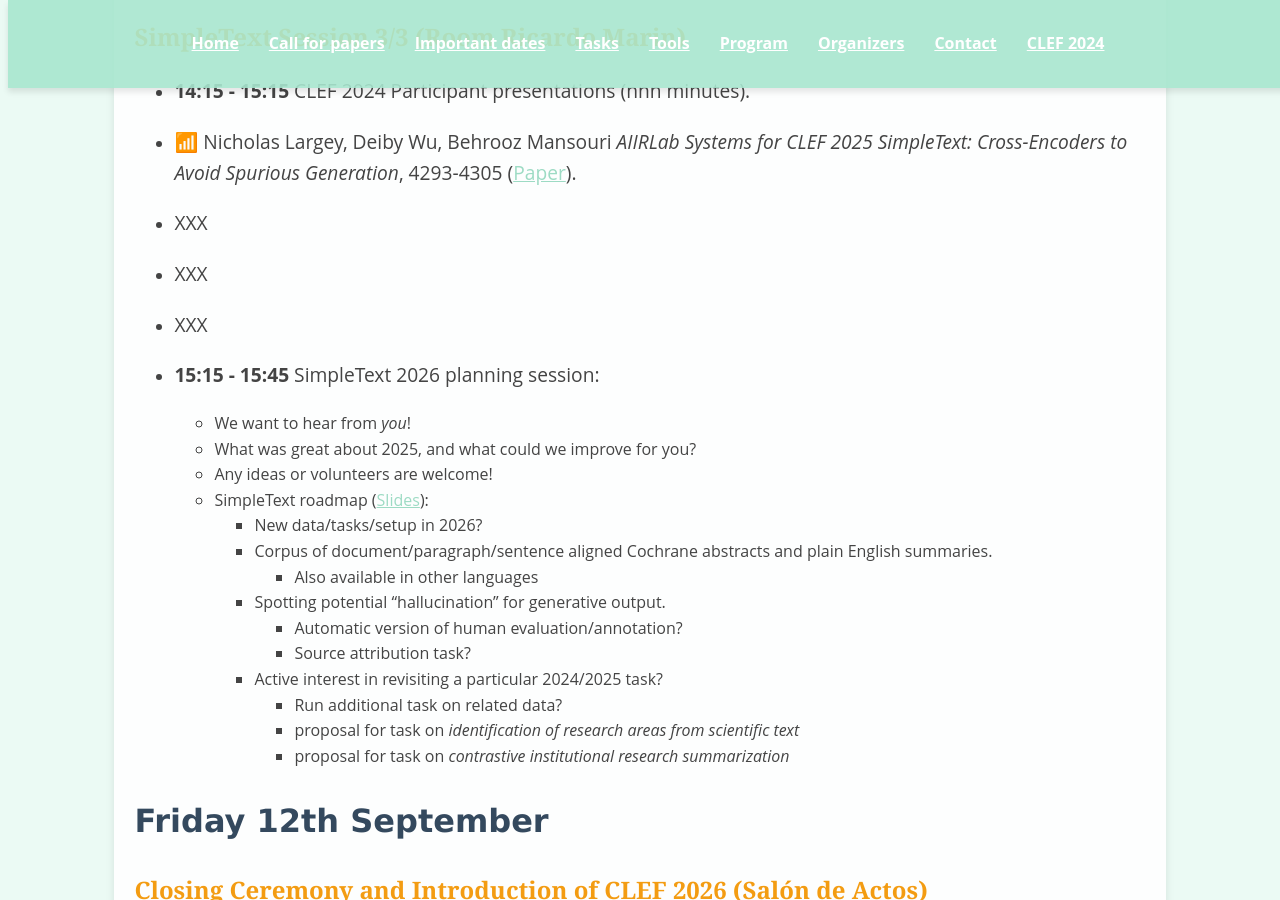
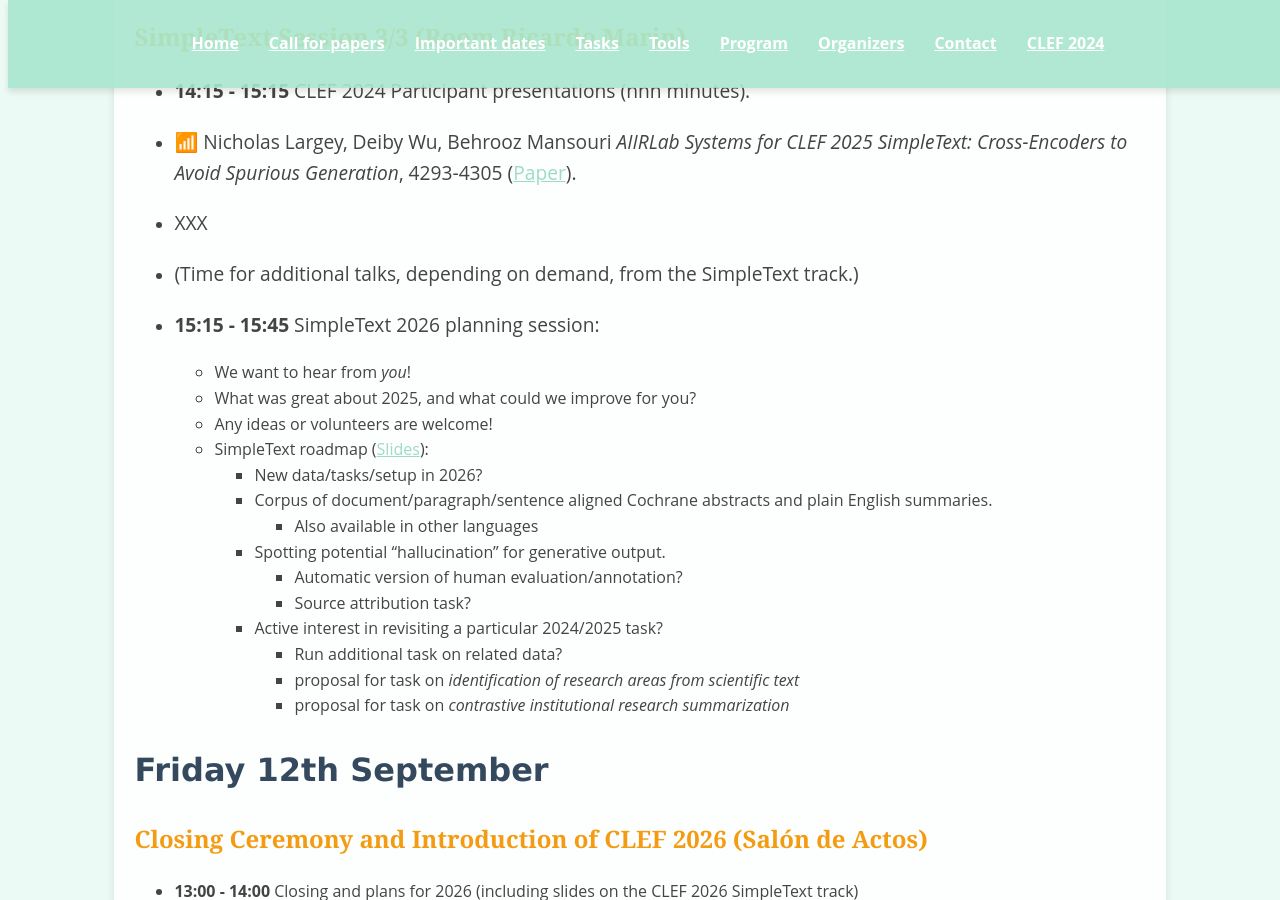
Before and after one commit to simpletext-madics/2025, a Jekyll site: the page built from program.md, in a window 1280 px wide and 900 px high, scrolled down 2725 px. Built offline with Jekyll 4.4.1, drawn with Linux system fonts in a browser that asks for light colours.

Commit message:
Update program.md
Minor update.

```diff
--- a/program.md
+++ b/program.md
@@ -89,9 +89,7 @@ _AIIRLab Systems for CLEF 2025 SimpleText: Cross-Encoders to Avoid Spurious Gene
 
 * XXX
 
-* XXX
-
-* XXX
+* (Time for additional talks, depending on demand, from the SimpleText track.)
 
 * **15:15 - 15:45** SimpleText 2026 planning session:
     * We want to hear from *you*!
```
